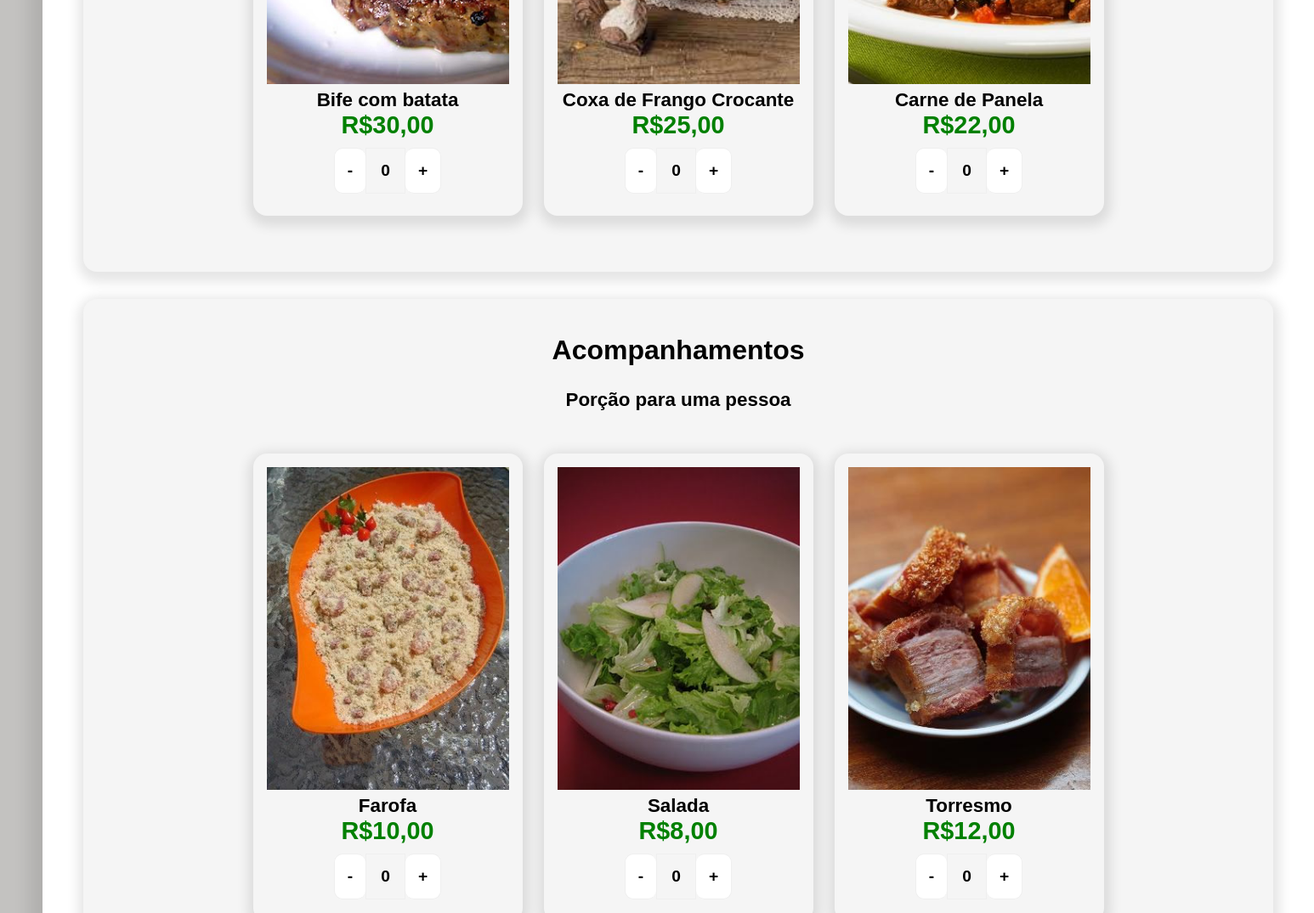
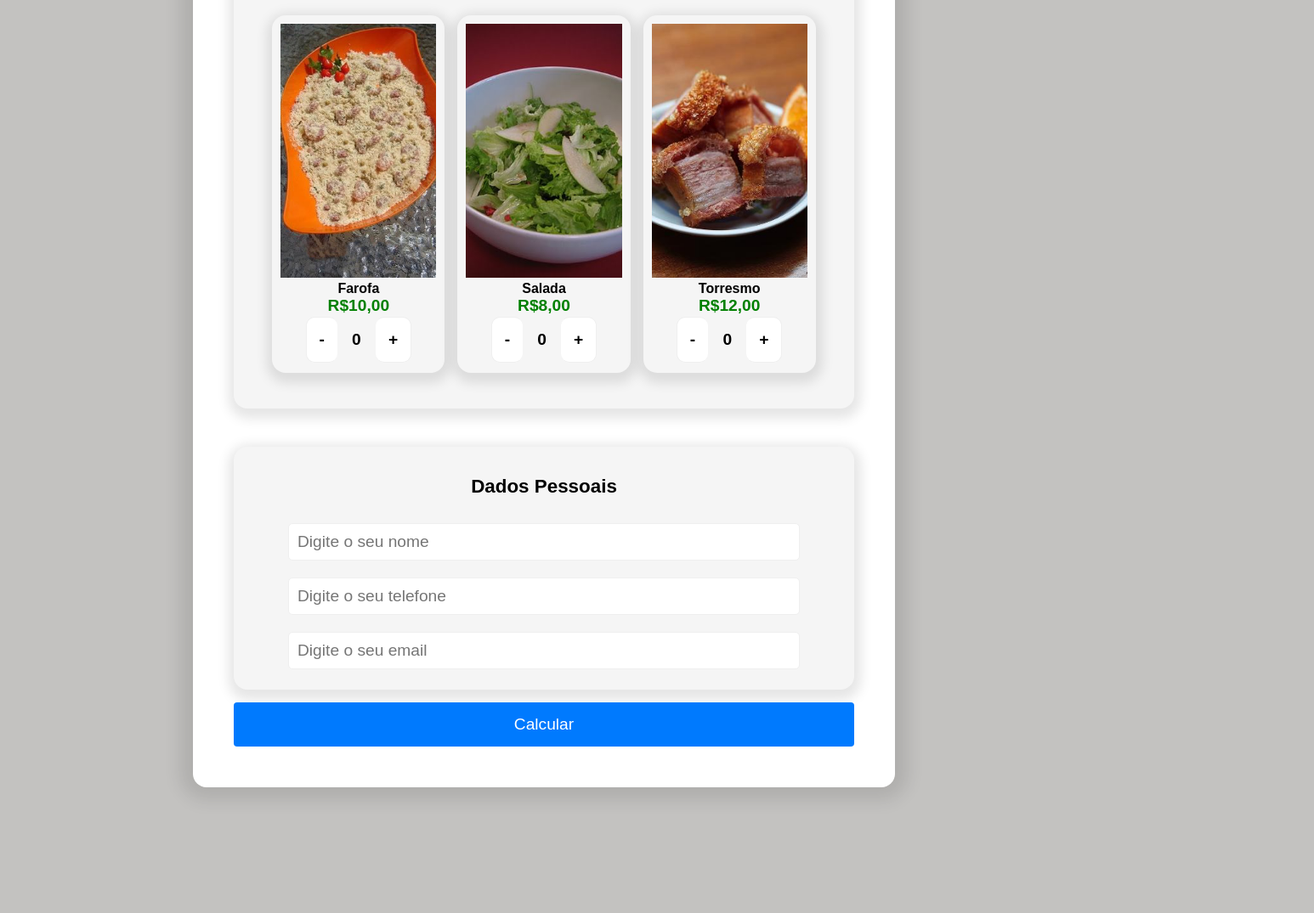
Before and after one commit to FelipePaterni/bootcamp-devjr-modulo3-projeto-menu, a plain HTML site: page index.html in a window 1280 px wide. Shown: the part 1144-2219 px from the top of the page at 85% size, 1546 px wide, since content can reach past the window. After the commit the page ends 2121 px from the top, so only its background shows below. Drawn offline with Linux system fonts and the light colour scheme.

Commit message:
closes #8 - Update CSS styles for quantity box and card layout; add paragraph tag for dish description

```diff
--- a/css/quantity.css
+++ b/css/quantity.css
@@ -4,7 +4,7 @@
     display: flex;
     flex-direction: row;
     justify-content: center;
-    margin: 10px;
+    margin: 2px;
 
 }
 .quantity .input-text.qty {
@@ -12,7 +12,7 @@
     padding: 0 5px;
     text-align: center;
     background-color: transparent;
-    border: 1px solid #efefef;
+    border: 0px solid #efefef;
 }
 
 .quantity.buttons_added {
--- a/css/style.css
+++ b/css/style.css
@@ -2,18 +2,21 @@ body {
   margin: 50px;
   font-family: Arial, Helvetica, sans-serif;
   background-color: #c3c2c0;
+   box-sizing: border-box;
 }
 
 /*Textos*/
 h1 {
   font-weight: normal;
-  font-size: 2.7rem;
+  font-size: 1.7rem;
   text-align: center;
+
 }
 h2{
-    font-size: 2rem;
+    font-size: 1.4rem;
     text-align: center;
 }p{
+  font-size: 1rem;
   margin:0;
 }
 /*Layouts*/
@@ -21,17 +24,18 @@ h2{
 .container {
   background-color: #fff;
   box-shadow: 0 0 20px 15px rgba(0, 0, 0, 0.1);
-    margin: 0 auto;
-    padding: 3rem;
-  width: 1400px;
+  margin: 0 auto;
+  padding: 3rem;
+  width: 70%;
   border-radius: 1rem;
-  gap: 2rem;
   display: flex;
   flex-direction: column;
+  box-sizing: border-box;
   align-items: center;
 }
 .header-menu {
   width: 100%;
+  text-align: center;
 
   box-sizing: border-box;
   .header-img {
@@ -42,47 +46,52 @@ h2{
 
 
 .card{
+    margin: 15px 0;
     background-color: #f5f5f5;
     width: 100%;
     box-sizing: border-box;
-    padding: 1rem;
+    padding: 0.4rem;
     text-align: center;
     border-radius: 1rem;
     box-shadow: 1px 5px 14px 7px rgba(0, 0, 0, 0.1);
     font-weight: bold;
-    font-size: 1.4rem;
+    font-size: 1rem;
 
 }
 .pedido{
-    width: 25%;
+    padding: 10px;
+    width: 30%;
    box-sizing: border-box;
 }
 
 .pedido-img{
     width: 100%;
-  height: 380px;
+    height: 18.7rem;
+    object-fit: cover;
 
 }
 .preco{
   color:green;
-  font-size: 1.8rem;
+  font-size: 1.2rem;
 
 }
 
 .pedido-group{
     display: flex;
     flex-direction: row;
-    gap: 25px;
+    gap: 15px;
     justify-content: center;
-    margin: 50px;
+    margin: 20px;
 }
 
 
 form.card{
+  width: 100%;
+  margin-top: 30px;
     display: flex;
     flex-direction: column;
     box-sizing: border-box;
-    padding: 10px 100px  50px ;
+    padding: 1.5rem 4rem;
     justify-content: center;
     gap: 20px;
   input{
@@ -104,7 +113,7 @@ button{
   color: #fff;
   padding: 15px 32px;
   text-decoration: none;
-  font-size: 1.5rem;
+  font-size: 1.2rem;
   border-radius: 4px;
   cursor: pointer;
   &:hover{
--- a/index.html
+++ b/index.html
@@ -16,7 +16,7 @@
 
       <div class="card">
         <h2>Prato Principal</h2>
-        Todos os pratos acompanham arroz, feijão e a sobremesa do dia
+        <p>Todos os pratos acompanham arroz, feijão e a sobremesa do dia</p>
 
         <div class="pedido-group">
           <div class="card pedido">
```
